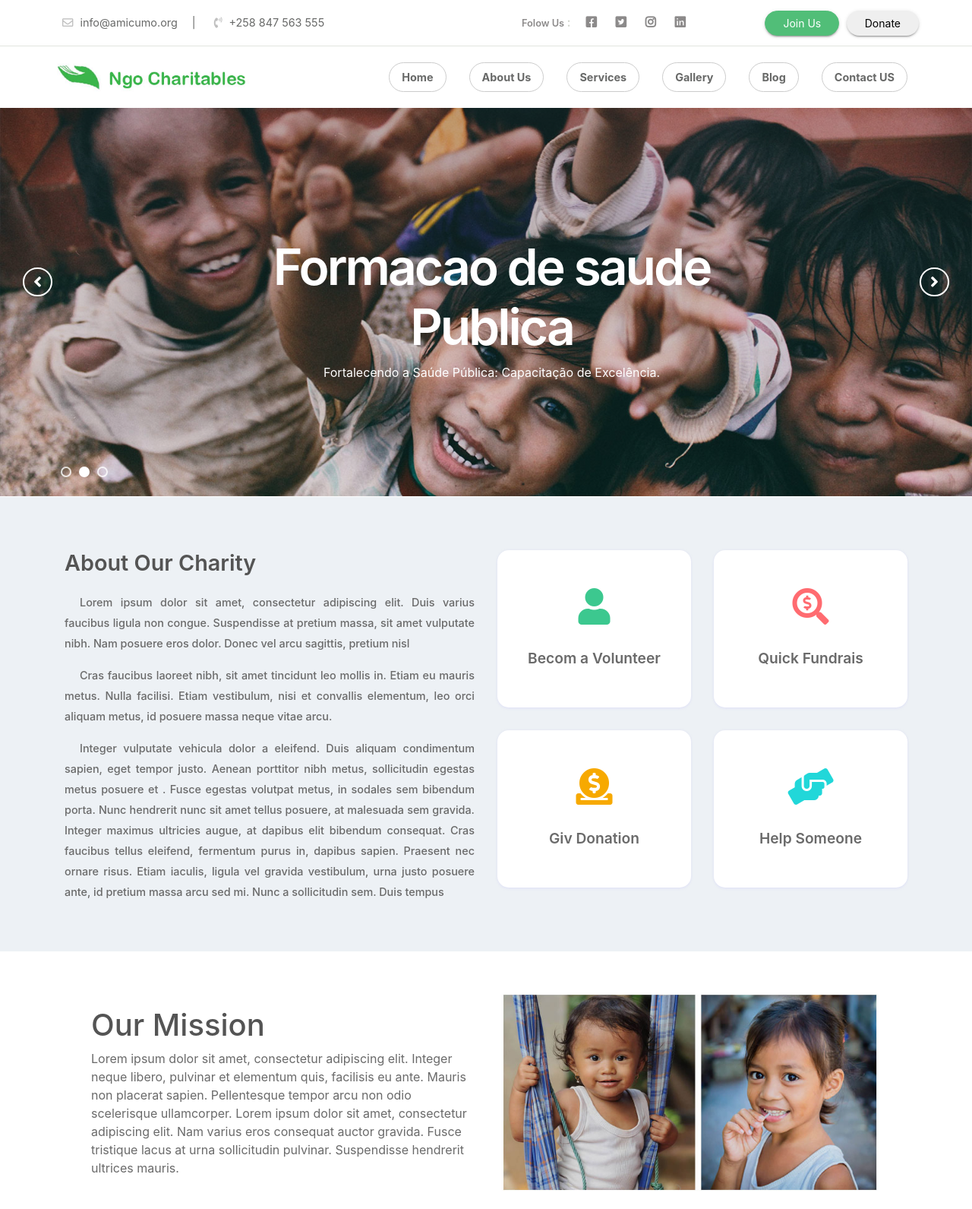
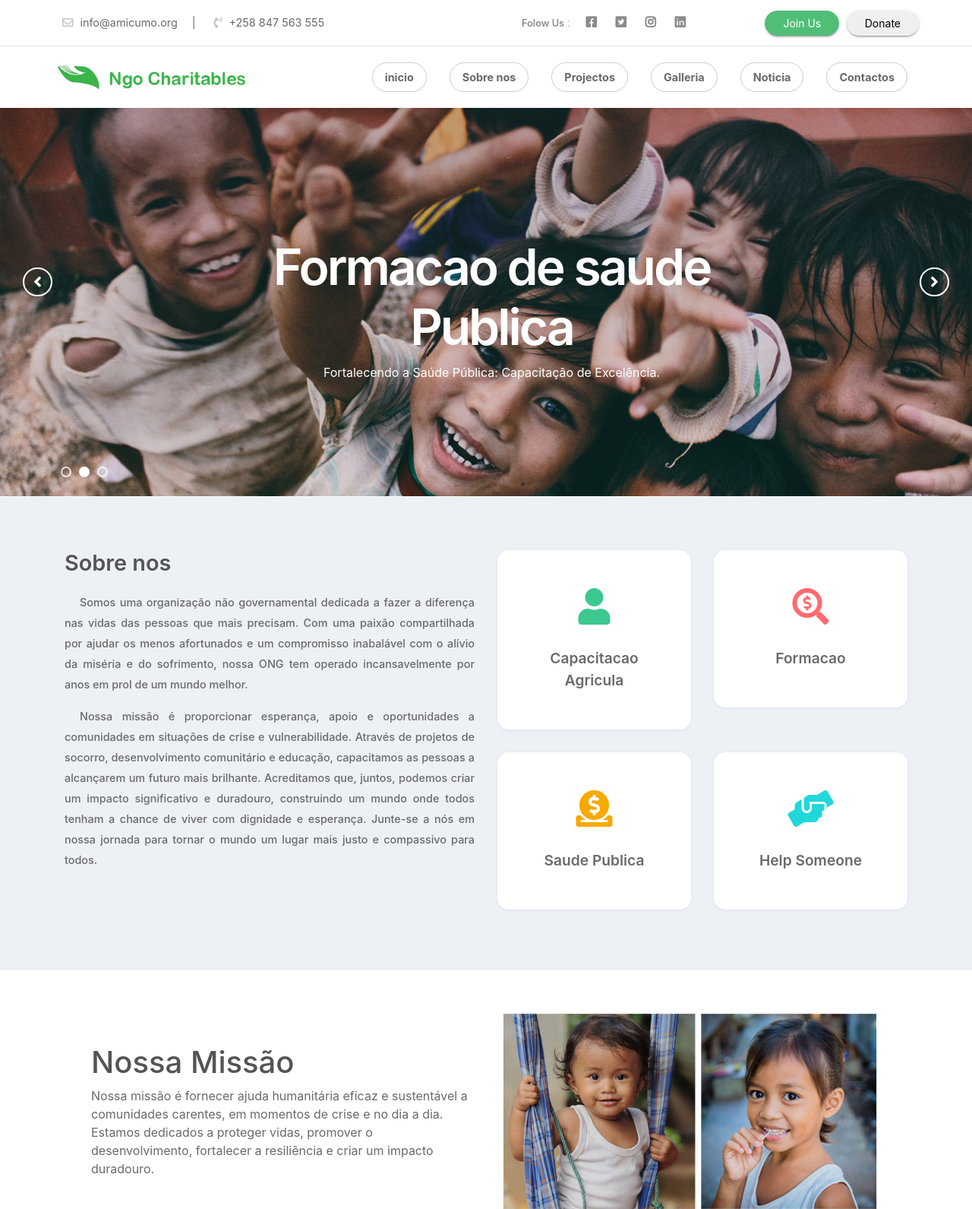
Before and after one commit to Alexandre-1994/amicumo, a plain HTML site: page index.html in a window 1280 px wide. Shown: the top 1591 px of the page at 76% size. Drawn offline with Linux system fonts and the light colour scheme.

Commit message:
slider e home page pronto

```diff
--- a/index.html
+++ b/index.html
@@ -72,25 +72,25 @@
 
                             <ul class="navbad">
                                 <li class="nav-item active">
-                                    <a class="nav-link" href="index.html">Home
+                                    <a class="nav-link" href="index.html">inicio
                                     </a>
                                 </li>
                                 <li class="nav-item">
-                                    <a class="nav-link" href="about_us.html">About Us</a>
+                                    <a class="nav-link" href="about_us.html">Sobre nos</a>
                                 </li>
                                 <li class="nav-item">
-                                    <a class="nav-link" href="services.html">Services</a>
+                                    <a class="nav-link" href="services.html">Projectos</a>
                                 </li>
 
                                 <li class="nav-item">
-                                    <a class="nav-link" href="gallery.html">Gallery</a>
+                                    <a class="nav-link" href="gallery.html">Galleria</a>
                                 </li>
 
                                 <li class="nav-item">
-                                    <a class="nav-link" href="blog.html">Blog</a>
+                                    <a class="nav-link" href="blog.html">Noticia</a>
                                 </li>
                                 <li class="nav-item">
-                                    <a class="nav-link" href="contact_us.html">Contact US</a>
+                                    <a class="nav-link" href="contact_us.html">Contactos</a>
                                 </li>
 
 
@@ -165,42 +165,37 @@
 
         <div class="row natur-row no-margin w-100">
             <div class="text-part col-md-6">
-                <h2>About Our Charity</h2>
-                <p>Lorem ipsum dolor sit amet, consectetur adipiscing elit. Duis varius faucibus
-                    ligula non congue. Suspendisse at pretium massa, sit amet
-                    vulputate nibh. Nam posuere eros dolor. Donec vel arcu sagittis, pretium nisl </p>
-                <p> Cras faucibus laoreet nibh, sit amet tincidunt leo mollis in. Etiam eu mauris metus.
-                    Nulla facilisi. Etiam vestibulum,
-                    nisi et convallis elementum, leo orci aliquam metus, id posuere massa neque vitae
-                    arcu.</p>
+                <h2>Sobre nos</h2>
+                <p>  Somos uma organização não governamental dedicada a fazer a diferença nas vidas das pessoas que mais precisam. Com uma paixão compartilhada por ajudar os menos afortunados e um compromisso inabalável com o alívio da miséria e do sofrimento, nossa ONG tem operado incansavelmente por anos em prol de um mundo melhor.</p>
+                <p> Nossa missão é proporcionar esperança, apoio e oportunidades a comunidades em situações de crise e vulnerabilidade. Através de projetos de socorro, desenvolvimento comunitário e educação, capacitamos as pessoas a alcançarem um futuro mais brilhante. Acreditamos que, juntos, podemos criar um impacto significativo e duradouro, construindo um mundo onde todos tenham a chance de viver com dignidade e esperança. Junte-se a nós em nossa jornada para tornar o mundo um lugar mais justo e compassivo para todos.</p>
 
-                <p>Integer vulputate vehicula dolor a eleifend. Duis aliquam condimentum sapien,
+                <!-- <p>Integer vulputate vehicula dolor a eleifend. Duis aliquam condimentum sapien,
                     eget tempor justo. Aenean porttitor nibh metus, sollicitudin egestas metus posuere et
                     . Fusce egestas volutpat metus, in sodales sem bibendum porta. Nunc hendrerit nunc sit
                     amet tellus posuere, at malesuada sem gravida. Integer maximus ultricies augue, at
                     dapibus elit bibendum consequat. Cras faucibus tellus eleifend, fermentum purus in,
                     dapibus sapien. Praesent nec ornare risus. Etiam iaculis, ligula vel gravida
                     vestibulum, urna justo posuere ante,
-                    id pretium massa arcu sed mi. Nunc a sollicitudin sem. Duis tempus </p>
+                    id pretium massa arcu sed mi. Nunc a sollicitudin sem. Duis tempus </p> -->
             </div>
             <div class="image-part col-md-6">
                 <div class="about-quick-box row">
                     <div class="col-md-6">
                         <div class="about-qcard">
                            <i class="fas fa-user"></i>
-                            <p>Becom a Volunteer</p>
+                            <p>Capacitacao Agricula</p>
                         </div>
                     </div>
                      <div class="col-md-6">
                         <div class="about-qcard ">
                            <i class="fas fa-search-dollar red"></i>
-                            <p>Quick Fundrais</p>
+                            <p>Formacao</p>
                         </div>
                     </div>
                      <div class="col-md-6">
                         <div class="about-qcard ">
                            <i class="fas fa-donate yell"></i>
-                            <p>Giv Donation</p>
+                            <p>Saude Publica</p>
                         </div>
                     </div>
                      <div class="col-md-6">
@@ -223,8 +218,8 @@
       <div class="container">
           <div class="row mission">
               <div class="col-md-6 mv-det">
-                  <h1>Our Mission</h1>
-                  <p>Lorem ipsum dolor sit amet, consectetur adipiscing elit. Integer neque libero, pulvinar et elementum quis, facilisis eu ante. Mauris non placerat sapien. Pellentesque tempor arcu non odio scelerisque ullamcorper. Lorem ipsum dolor sit amet, consectetur adipiscing elit. Nam varius eros consequat auctor gravida. Fusce tristique lacus at urna sollicitudin pulvinar. Suspendisse hendrerit ultrices mauris.</p>
+                  <h1>Nossa Missão</h1>
+                  <p>Nossa missão é fornecer ajuda humanitária eficaz e sustentável a comunidades carentes, em momentos de crise e no dia a dia. Estamos dedicados a proteger vidas, promover o desenvolvimento, fortalecer a resiliência e criar um impacto duradouro.</p>
               </div>
               <div class="col-md-6 mv-img">
                   <img src="assets/images/misin.jpg" alt="">
```
